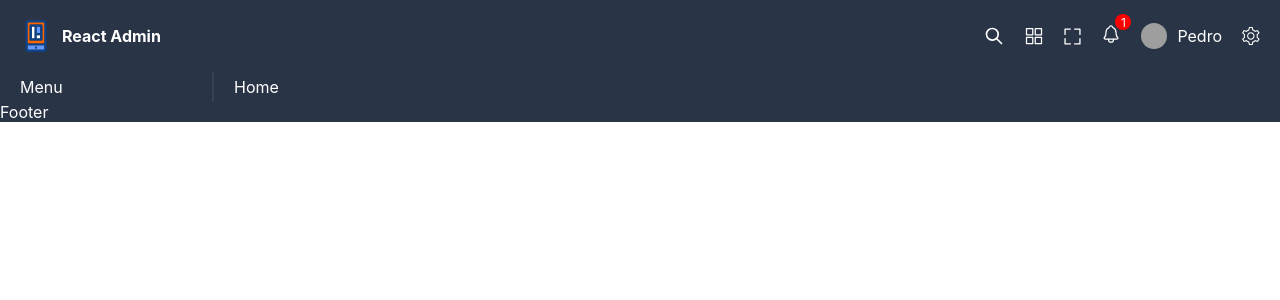
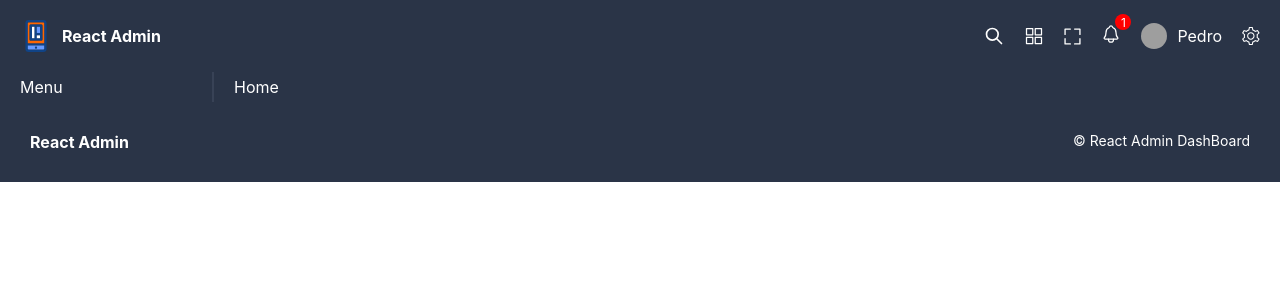
Before and after one commit to pedrowilliamsantos/react-admin, a React app: page / in a window 1280 px wide. Shown: the top 300 px of the page. Built offline with nearby package versions, Linux system fonts and the light colour scheme; grey boxes are pictures that could not be loaded; the HTML template or start-up script is replaced by a standard one.

Commit message:
adicionando o footer na pagina

```diff
--- a/src/components/footer/Footer.jsx
+++ b/src/components/footer/Footer.jsx
@@ -1,8 +1,12 @@
 import React from 'react'
+import "./footer.scss"
 
 const Footer = () => {
   return (
-    <div className='footer'>Footer</div>
+    <div className='footer'>
+      <span>React Admin</span>
+      <span>© React Admin DashBoard</span>
+    </div>
   )
 }
 
--- a/src/components/footer/footer.scss
+++ b/src/components/footer/footer.scss
@@ -1,3 +1,16 @@
 .footer{
+    display: flex;
+    align-content: center;
+    justify-content: space-between;
+    padding: 30px;
 
+    span {
+        &:first-child {
+            font-weight: bold;
+        }
+
+        &:last-child {
+            font-size: 14px;
+        }
+    }
 }
```
